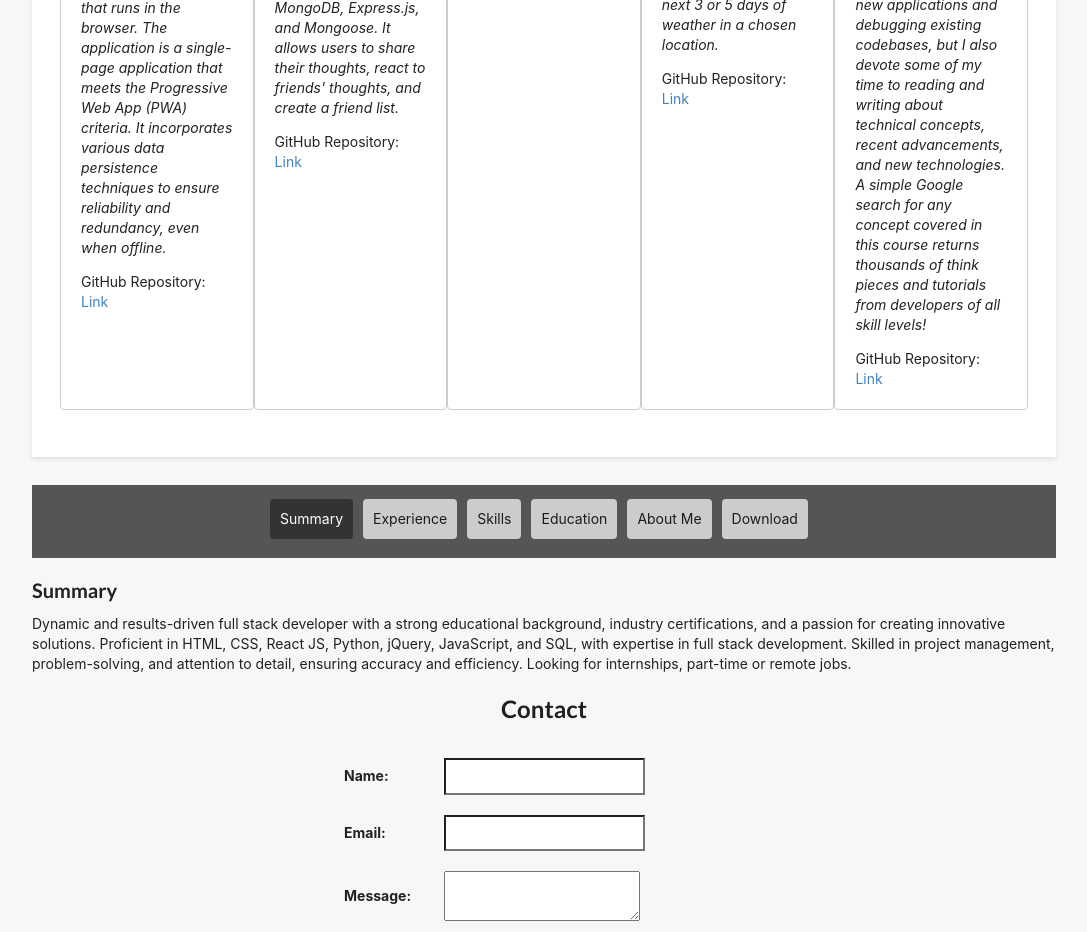
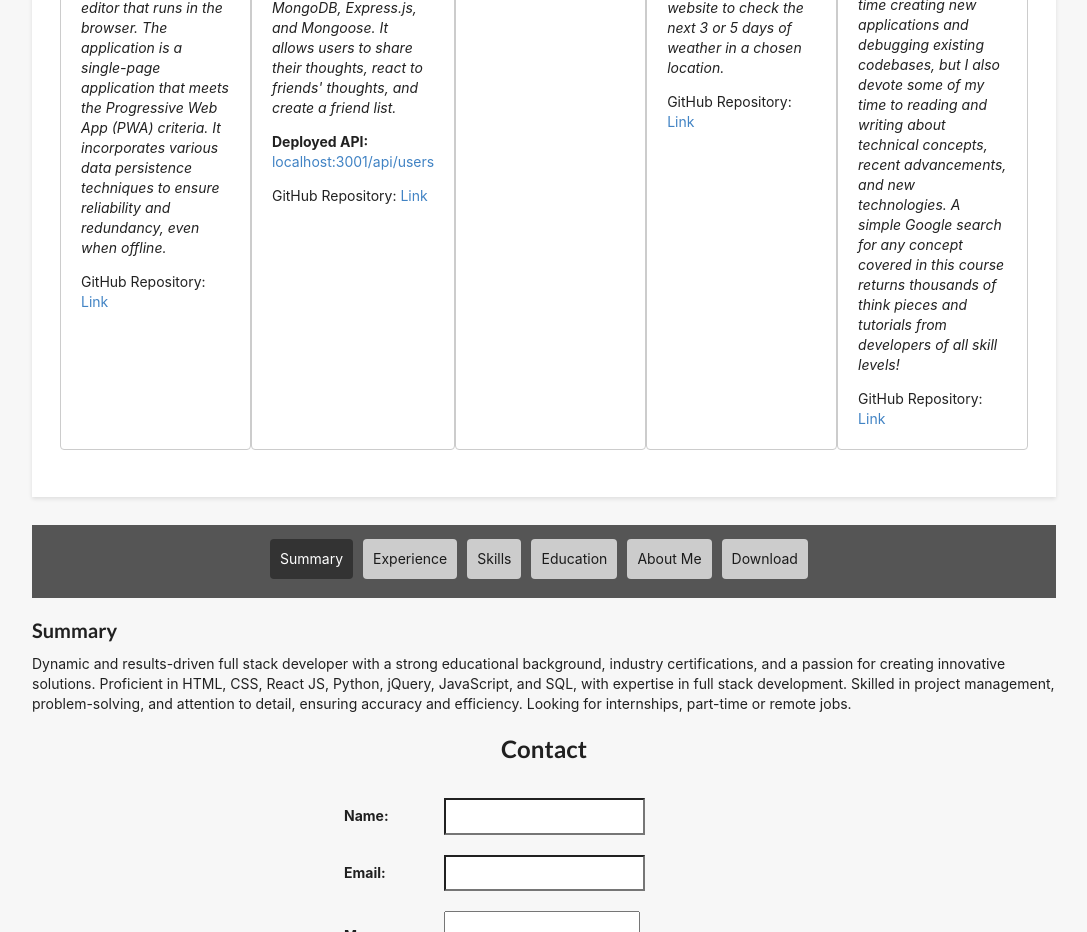
Before and after one commit to jofiel-nguyen/PortReactfolio, a React (Create React App) app in the folder react-portfolio/: page / in a window 1280 px wide. Shown: the part 960-1892 px from the top of the page, without its empty margins (96-1183 px from the left). Built offline with nearby package versions, Linux system fonts and the light colour scheme.

Commit message:
update link for project

```diff
--- a/react-portfolio/src/components/Portfolio.js
+++ b/react-portfolio/src/components/Portfolio.js
@@ -28,6 +28,7 @@ function Portfolio() {
               This is a project that showcases your skills in building a text editor that runs in the browser. The application is a single-page application that meets the Progressive Web App (PWA) criteria. It incorporates various data persistence techniques to ensure reliability and redundancy, even when offline.
             </em>
           </p>
+
           <p>
             GitHub Repository:{' '}
             <a href="https://github.com/nhunguyen-debug/PWA-From-Rice.git" target="_blank" rel="noopener noreferrer">
@@ -43,6 +44,9 @@ function Portfolio() {
             <em>
               This is an API for a social network web application built using MongoDB, Express.js, and Mongoose. It allows users to share their thoughts, react to friends' thoughts, and create a friend list.
             </em>
+          </p>
+          <p>
+            <strong>Deployed API:</strong> <a href="http://localhost:3001/api/users" target="_blank" rel="noopener noreferrer">localhost:3001/api/users</a>
           </p>
           <p>
             GitHub Repository:{' '}
```
